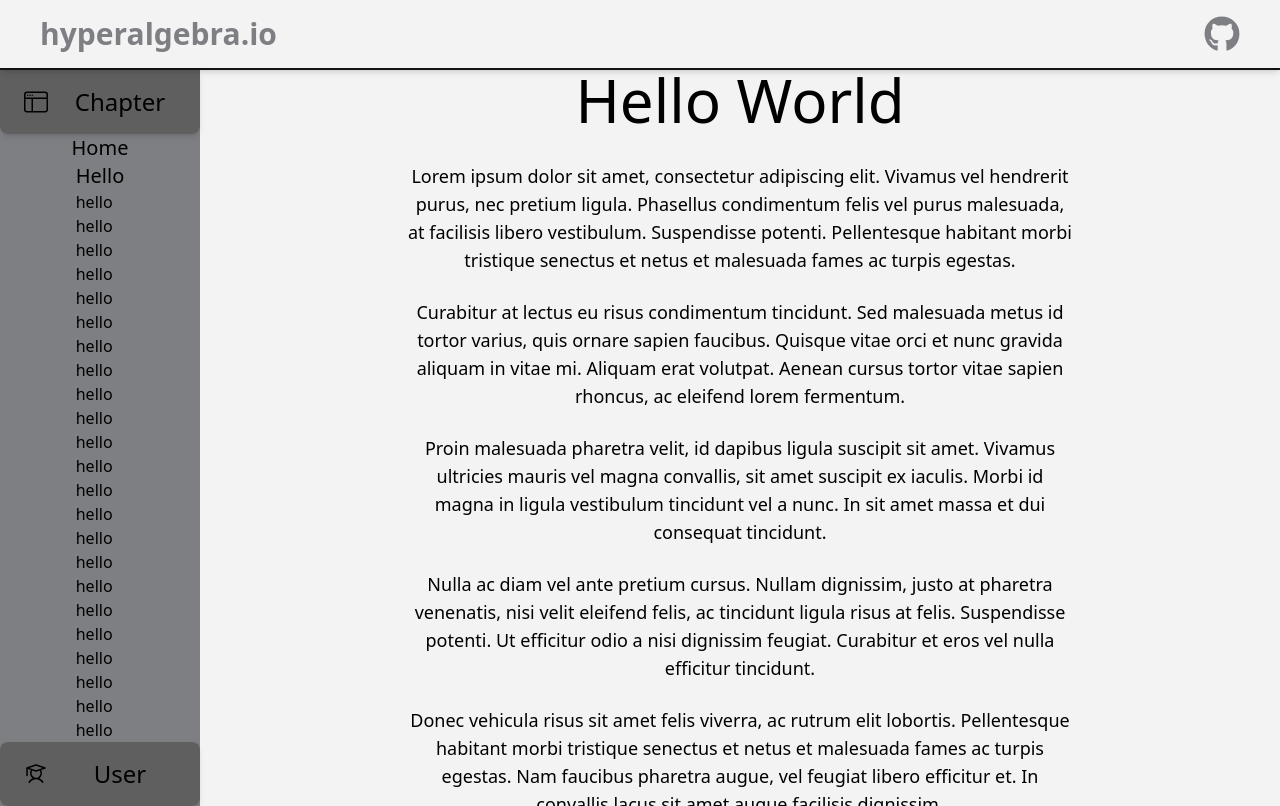
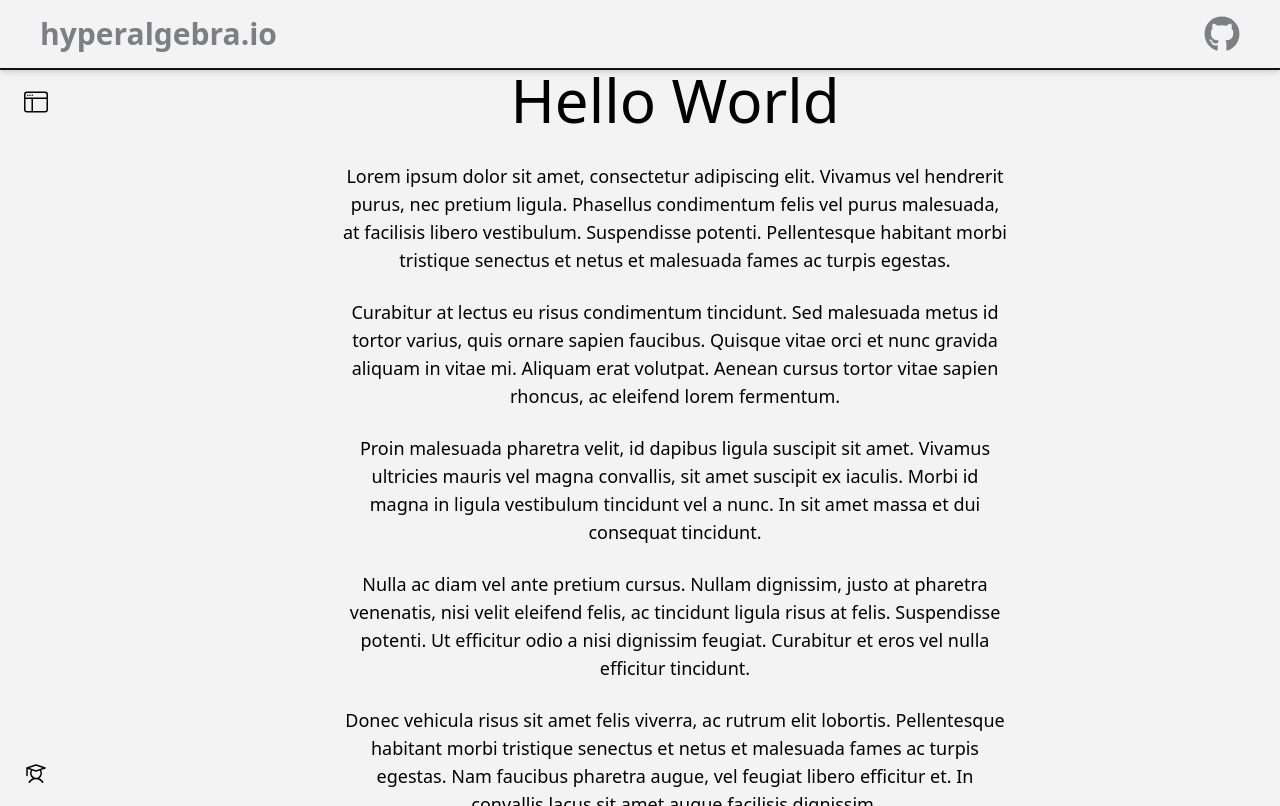
Before and after one commit to ashvinbondada/hyperalgebra.io, a Next.js app: page / in a window 1280 px wide. Built offline with nearby package versions, Linux system fonts and the light colour scheme.

Commit message:
set side nav to false upon load

```diff
--- /dev/null
+++ b/next-sitemap.config.js
@@ -0,0 +1,6 @@
+/** @type {import('next-sitemap').IConfig} */
+module.exports = {
+    siteUrl: process.env.SITE_URL || 'http://localhost:3000',
+    generateRobotsTxt: true,
+    generateIndexSitemap: false,
+}
--- a/src/app/components/sidebar.tsx
+++ b/src/app/components/sidebar.tsx
@@ -5,12 +5,8 @@ import { BsWindowSidebar } from "react-icons/bs";
 import { PiStudent } from "react-icons/pi";
 import SidebarNav from './sidebarNav';
 
-type Props = {
-  active_prop: boolean;
-}
-
-export default function Sidebar({ active_prop }: Props) {
-  const [active, setActive] = useState(active_prop); // Local state for client-side rendering
+export default function Sidebar() {
+  const [active, setActive] = useState(false); // Local state for client-side rendering
 
   const toggleSidebar = () => {
     setActive(!active); // Toggle the sidebar open/close state
--- a/src/app/layout.tsx
+++ b/src/app/layout.tsx
@@ -19,8 +19,7 @@ export default function RootLayout({
       <body className="h-full overflow-hidden">
         <Navbar />
         <main className="flex h-[calc(100vh-64px)] flex-row ">
-          <Sidebar active_prop={true} />
-          {/* <TailNav /> */}
+          <Sidebar />
           <div className="flex-1 overflow-y-auto scroll-smooth">
             {children}
           </div>
```
Also changed, not shown: .eslintrc.json.
